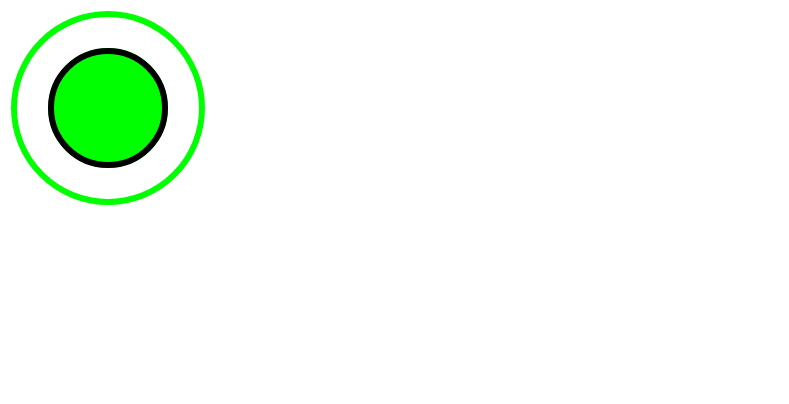
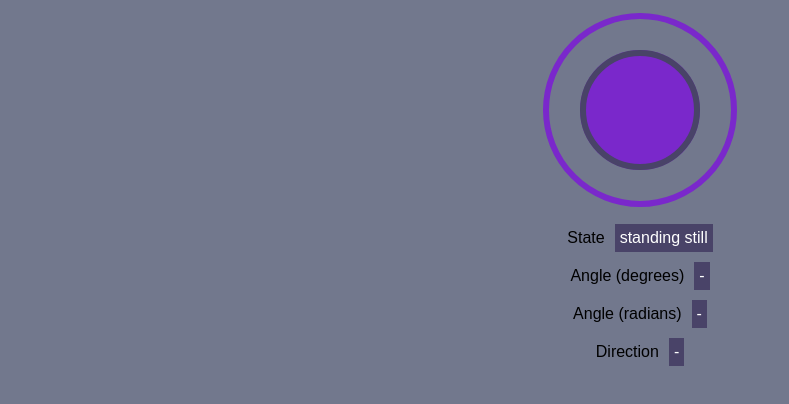
Before and after one commit to markiewiczjakub/joystick, a website built with webpack: page demo/index.html in a window 1280 px wide. Shown: the whole page, without its empty margins (0-789 px from the left). Built offline with Linux system fonts and the light colour scheme.

Commit message:
Demo update.

```diff
--- a/demo/index.html
+++ b/demo/index.html
@@ -3,20 +3,53 @@
 <head>
     <meta charset="UTF-8">
     <meta name="viewport" content="width=device-width, initial-scale=1.0">
-    <title>Document</title>
+    <title>Joystick Demo</title>
     <script src="../dist/joystick.min.js"></script>
+    <link rel="stylesheet" type="text/css" href="styles.css">
 </head>
 <body>
     <div id="joystick"></div>
+    <div class="demo">
+        <div class="demo-row">
+            <div class="demo-row__title">State</div>
+            <div class="demo-row__column" id="state">standing still</div>
+        </div>
+        <div class="demo-row">
+            <div class="demo-row__title">Angle (degrees)</div>
+            <div class="demo-row__column" id="degrees">-</div>
+        </div>
+        <div class="demo-row">
+            <div class="demo-row__title">Angle (radians)</div>
+            <div class="demo-row__column" id="radians">-</div>
+        </div>
+        <div class="demo-row">
+            <div class="demo-row__title">Direction</div>
+            <div class="demo-row__column" id="direction">-</div>
+        </div>
+    </div>
     <script>
-        let t = new Joystick(
+        const t = new Joystick(
             document.querySelector("#joystick"),
             {
                 scale: 2,
-                color: "rgb(0, 255, 0)",
-                strokeColor: "rgb(0, 0, 0)"
+                color: "#7A28CB",
+                strokeColor: "#494368"
             }
         );
+
+        t.on("start", () => {
+            document.querySelector("#state").innerHTML = "moving!";
+        });
+
+        t.on("end", () => {
+            document.querySelector("#state").innerHTML = "standing still";
+        });
+
+        t.on("change", () => {
+            document.querySelector("#radians").innerHTML = t.directionAngleRads() || '-';
+            document.querySelector("#degrees").innerHTML = t.directionAngleDegs() || '-';
+            document.querySelector("#direction").innerHTML = t.direction() || '-';
+        });
     </script>
 </body>
 </html>
--- /dev/null
+++ b/demo/styles.css
@@ -0,0 +1,35 @@
+html, body {
+    margin: 0;
+    padding: 0;
+}
+
+body {
+    background: #72788D;
+    color: #000000;
+    font-family: sans-serif;
+}
+
+#joystick {
+    margin: 10px auto;
+    text-align: center;
+}
+
+.demo {
+    display: flex;
+    flex-direction: column;
+}
+
+.demo .demo-row {
+    display: flex;
+    flex-direction: row;
+    align-items: center;
+    justify-content: center;
+    margin-bottom: 10px;
+}
+
+.demo .demo-row .demo-row__column {
+    background: #494368;
+    color: #ffffff;
+    margin-left: 10px;
+    padding: 5px;
+}
--- a/package.json
+++ b/package.json
@@ -4,6 +4,7 @@
   "description": "A simple joystick component for webapp using pure JavaScript. It can be used as control element.",
   "main": "index.js",
   "dependencies": {
+    "npm-install-missing": "^0.1.4",
     "ts-loader": "^8.0.4",
     "tslint": "^6.1.3",
     "typescript": "^4.0.3",
--- a/src/CanvasHandler.ts
+++ b/src/CanvasHandler.ts
@@ -54,8 +54,9 @@ export class CanvasHandler {
 
     bindEvents(): void {
         const handleClickEvent = (event: any, state: boolean): void => {
-            if(state === false && this.joystick.draw === true){
+            if(state === false && this.joystick.draw === true)
                 this.joystick.dispatch("end", this.joystick);
+            if(state === false){
                 this.joystickPoistion.x = this.canvas.width/2;
                 this.joystickPoistion.y = this.canvas.height/2;
                 this.joystick.update(0, 0);
--- a/src/Joystick.ts
+++ b/src/Joystick.ts
@@ -49,18 +49,27 @@ export default class Joystick extends Dispatcher {
         }
     }
 
-    directionAngleRads(): number {
+    directionAngleRads(): any {
+        if(this.dirVector.length() === 0)
+            return false;
+        else
             return this.dirVector.toAngles();
     }
 
-    directionAngleDegs(): number {
+    directionAngleDegs(): any {
+        if(this.directionAngleRads())
             return this.directionAngleRads() * 180 / Math.PI;
+        else
+            return false;
     }
 
-    direction(): string {
+    direction(): any {
+        if(this.directionAngleRads()){
             const angle: number = Math.round(this.directionAngleDegs()) + 450;
             var val: number = Math.floor((angle / 22.5) + 0.5);
             var arr: Array<string> = ["N", "NNE", "NE", "ENE", "E", "ESE", "SE", "SSE", "S", "SSW", "SW", "WSW", "W", "WNW", "NW", "NNW"];
             return arr[(val % 16)];
+        } else
+            return false;
     }
 }
```
Also changed, not shown: dist/joystick.min.js, 1 other file. Lines whose indentation alone changed are shown as unchanged.
